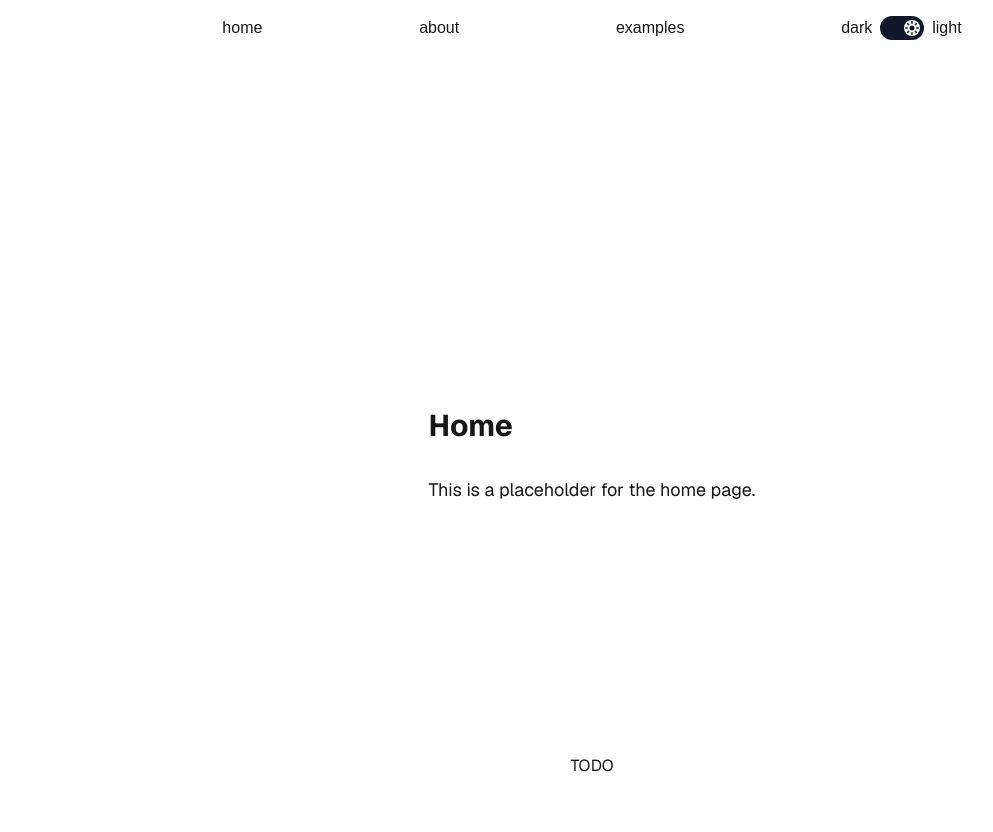
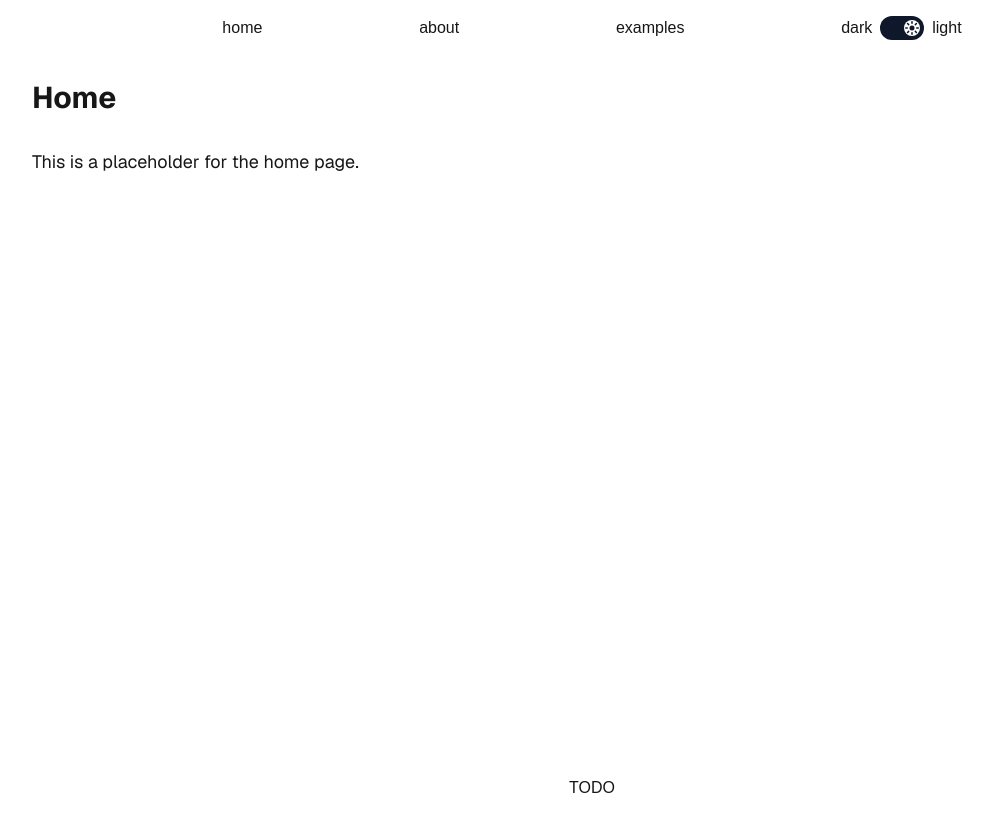
Before and after one commit to tb9-Mason/mturner-personal, a Next.js app: page / in a window 1280 px wide. Shown: the top 832 px of the page, without its empty margins (48-1041 px from the left). After the commit the page ends 800 px from the top, so only its background shows below. Built offline with nearby package versions, Linux system fonts and the light colour scheme; no server answers.

Commit message:
Makes the page layout and footer components - Converts the layout into a flex layout where the footer is pushed to the bottom when content isn't full page height

```diff
--- a/src/app/about/page.tsx
+++ b/src/app/about/page.tsx
@@ -1,18 +1,10 @@
-import Link from 'next/link';
-import { Heading } from '../common/components';
+import { Heading, PageLayout } from '../common/components';
 
 export default function About() {
   return (
-    <div className="grid grid-rows-[20px_1fr_20px] items-center justify-items-center min-h-screen p-8 pb-20 gap-16 sm:p-20 font-[family-name:var(--font-geist-sans)]">
-      <main className="flex flex-col gap-[32px] row-start-2 items-center sm:items-start">
-        <Heading tag="h1">About</Heading>
-        <p className="text-lg">This is a placeholder for the about page.</p>
-      </main>
-      <footer className="row-start-3 flex gap-[24px] flex-wrap items-center justify-center">
-        <Link href="/" className="text-blue-500 hover:underline">
-          Back to Home
-        </Link>
-      </footer>
-    </div>
+    <PageLayout>
+      <Heading tag="h1">About</Heading>
+      <p className="text-lg">This is a placeholder for the about page.</p>
+    </PageLayout>
   );
 }
--- /dev/null
+++ b/src/app/common/components/layout/Footer.tsx
@@ -0,0 +1,3 @@
+export const Footer = () => {
+  return <footer className="row-start-3 flex gap-[24px] flex-wrap items-center justify-center">TODO</footer>;
+};
--- a/src/app/common/components/layout/Header.tsx
+++ b/src/app/common/components/layout/Header.tsx
@@ -9,7 +9,7 @@ import Link from 'next/link';
 export const Header = () => {
   const { colorScheme, setColorScheme } = useContext(LayoutContext);
   return (
-    <header className="max-w-4xl mx-auto flex items-center justify-around my-4">
+    <header className="max-w-4xl mx-auto flex w-full items-center justify-around my-4">
       <Link href="/">home</Link>
       <Link href="about">about</Link>
       <Link href="examples">examples</Link>
--- /dev/null
+++ b/src/app/common/components/layout/PageLayout.tsx
@@ -0,0 +1,9 @@
+import { JSX, PropsWithChildren } from 'react';
+
+export const PageLayout = ({ children, className, ...rest }: PropsWithChildren<JSX.IntrinsicElements['div']>) => {
+  return (
+    <div {...rest} className="flex-1 p-6 pb-20 gap-16 sm:px-20 font-[family-name:var(--font-geist-sans)]">
+      <main className="flex flex-col gap-[32px] row-start-2 items-center sm:items-start">{children}</main>
+    </div>
+  );
+};
--- a/src/app/common/components/layout/index.ts
+++ b/src/app/common/components/layout/index.ts
@@ -1 +1,3 @@
+export * from './Footer';
 export * from './Header';
+export * from './PageLayout';
--- a/src/app/examples/page.tsx
+++ b/src/app/examples/page.tsx
@@ -1,20 +1,12 @@
-import Link from 'next/link';
-import { Heading } from '../common/components';
+import { Heading, PageLayout } from '../common/components';
 
 export default function Examples() {
   return (
-    <div className="grid grid-rows-[20px_1fr_20px] items-center justify-items-center min-h-screen p-8 pb-20 gap-16 sm:p-20 font-[family-name:var(--font-geist-sans)]">
-      <main className="flex flex-col gap-[32px] row-start-2 items-center sm:items-start">
-        <Heading tag="h1" className="text-3xl">
-          Examples
-        </Heading>
-        <p className="text-lg">This is a placeholder for the examples page.</p>
-      </main>
-      <footer className="row-start-3 flex gap-[24px] flex-wrap items-center justify-center">
-        <Link href="/" className="text-blue-500 hover:underline">
-          Back to Home
-        </Link>
-      </footer>
-    </div>
+    <PageLayout>
+      <Heading tag="h1" className="text-3xl">
+        Examples
+      </Heading>
+      <p className="text-lg">This is a placeholder for the examples page.</p>
+    </PageLayout>
   );
 }
--- a/src/app/page.tsx
+++ b/src/app/page.tsx
@@ -1,13 +1,10 @@
-import { Heading } from './common/components';
+import { Heading, PageLayout } from './common/components';
 
 export default function Home() {
   return (
-    <div className="grid grid-rows-[20px_1fr_20px] items-center justify-items-center min-h-screen p-8 pb-20 gap-16 sm:p-20 font-[family-name:var(--font-geist-sans)]">
-      <main className="flex flex-col gap-[32px] row-start-2 items-center sm:items-start">
-        <Heading tag="h1">Home</Heading>
-        <p className="text-lg">This is a placeholder for the home page.</p>
-      </main>
-      <footer className="row-start-3 flex gap-[24px] flex-wrap items-center justify-center">TODO</footer>
-    </div>
+    <PageLayout>
+      <Heading tag="h1">Home</Heading>
+      <p className="text-lg">This is a placeholder for the home page.</p>
+    </PageLayout>
   );
 }
--- a/src/app/rootlayout.tsx
+++ b/src/app/rootlayout.tsx
@@ -4,7 +4,7 @@ import { useContext } from 'react';
 import { Geist, Geist_Mono } from 'next/font/google';
 
 import { LayoutContext, LayoutProvider } from './common/providers/LayoutProvider';
-import { Header } from './common/components';
+import { Footer, Header } from './common/components';
 
 const geistSans = Geist({
   variable: '--font-geist-sans',
@@ -24,9 +24,10 @@ export function RootLayout({
   const { colorScheme } = useContext(LayoutContext);
   return (
     <html lang="en" className={colorScheme}>
-      <body className={`${geistSans.variable} ${geistMono.variable} antialiased`}>
+      <body className={`${geistSans.variable} ${geistMono.variable} antialiased flex flex-col min-h-screen`}>
         <Header />
         <LayoutProvider>{children}</LayoutProvider>
+        <Footer />
       </body>
     </html>
   );
```
